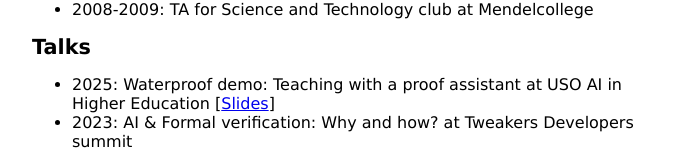
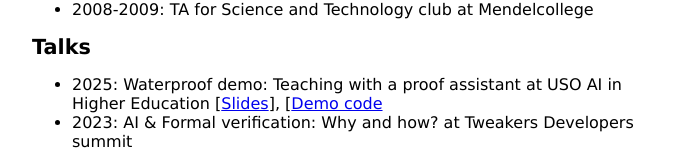
Before and after one commit to pimotte-agents/personalwebsite, a plain HTML site: page public/index.html in a window 1280 px wide. Shown: the part 945-1096 px from the top of the page, without its empty margins (292-986 px from the left). Drawn offline with Linux system fonts and the light colour scheme.

Commit message:
Update slides, add demo code

```diff
--- a/public/index.html
+++ b/public/index.html
@@ -67,7 +67,7 @@
         <section>
             <header>Talks</header>
             <ul>
-                <li>2025: Waterproof demo: Teaching with a proof assistant at USO AI in Higher Education [<a href="./pdf/wp-demo2024aiuu.pdf">Slides</a>]</li>
+                <li>2025: Waterproof demo: Teaching with a proof assistant at USO AI in Higher Education [<a href="./pdf/wp-demo2024aiuu.pdf">Slides</a>], [<a href="./code/ai_talk.mv">Demo code</a></li>
                 <li>2023: AI & Formal verification: Why and how? at Tweakers Developers summit</li>
                 <li>2023: How AI will (not) change software development at Connect.frl and TEQnation</li>
                 <li>2022: Teaching in your software team at <a href="https://www.youtube.com/watch?v=yELzwKttdKY">Devoxx Belgium</a></li>
```
Also changed, not shown: 2 other files.
